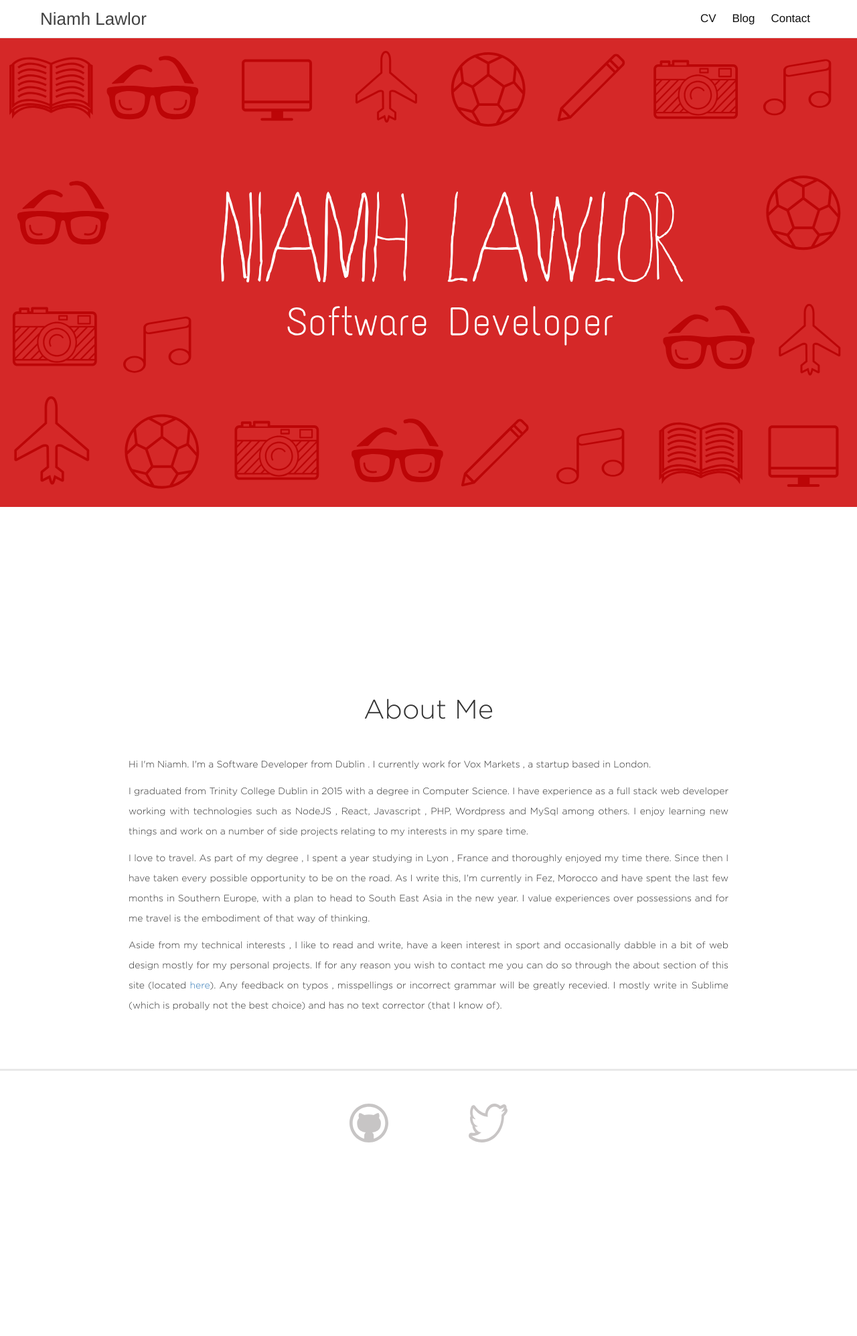
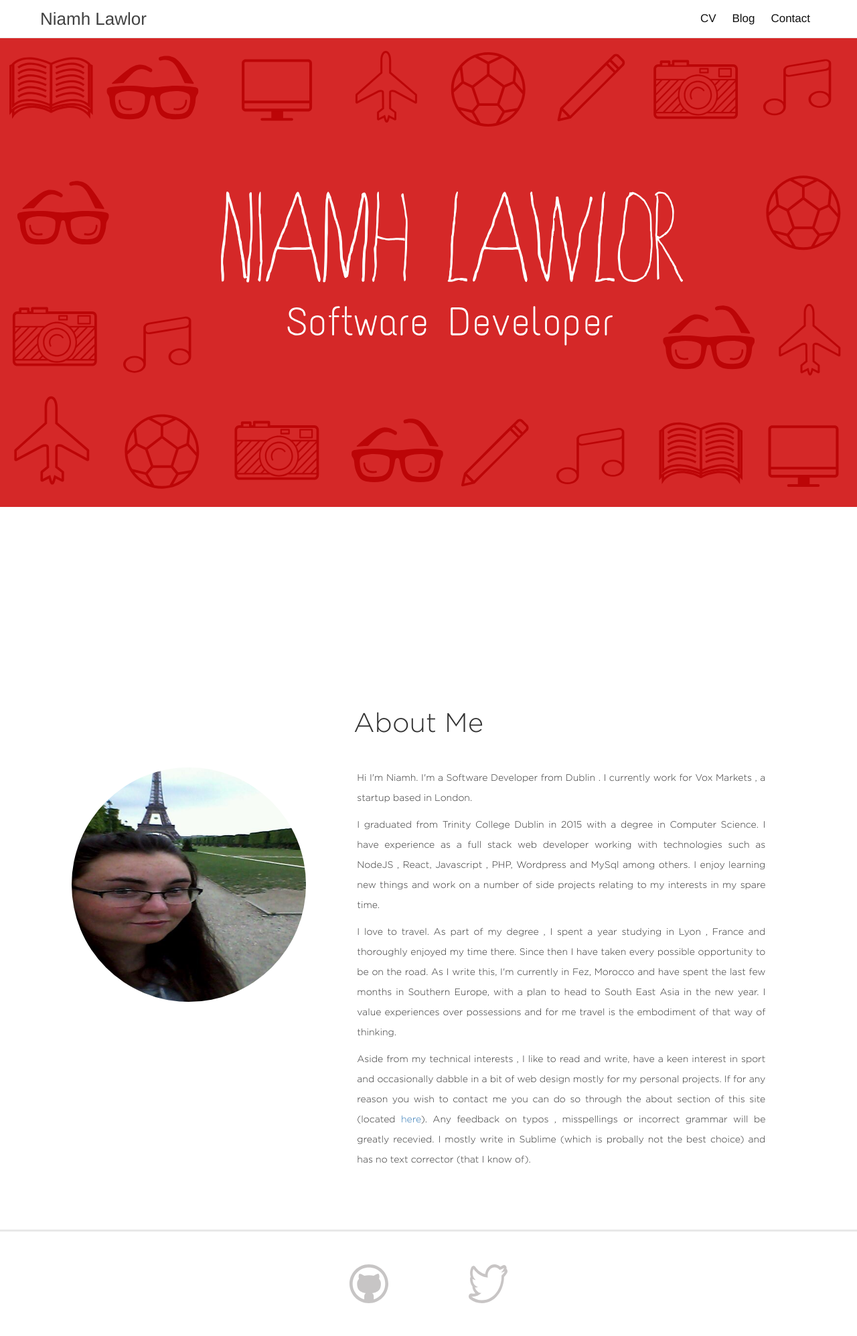
Before and after one commit to nileahtobhair/nileahtobhair.github.io, a Jekyll site: the page built from index.html, in a window 1280 px wide. Shown: the whole page at 67% size. Built offline with Jekyll 4.4.1, drawn with Linux system fonts in a browser that asks for light colours; the list of posts is cut into pages by our own code; before the commit the page ends 1755 px from its top, so only the background shows below that.

Commit message:
change layout for about section

```diff
--- a/_sass/_layout.scss
+++ b/_sass/_layout.scss
@@ -111,7 +111,7 @@ h1#about-me{
     font-family: gotham;
     line-height: 30px;
     text-align: justify;
-    width:70%;
+    width:100%;
     margin: 80px auto;
     @media screen and ( max-width: 599px ){
         width:90%;
@@ -119,6 +119,11 @@ h1#about-me{
         text-align: center;
     }
 
+}
+.about-profile{
+    width:350px;
+    height:350px;
+    border-radius:50%;
 }
 /* end of about page */
 
--- a/index.html
+++ b/index.html
@@ -6,8 +6,13 @@ layout: default
 		<div class="home">
 			<img src="assets/backer.svg"/>
 	    </div>
-		<div class='about-page'>
+
+		<div class='about-page row'>
 			<h1 id='about-me'>About Me</h1>
+			<div class='col-md-4 col-md-offset-1 col-xs-12'>
+				<img class='about-profile' src='pics/profil.jpg'/>
+			</div>
+			<div class='col-md-6 col-xs-12'>
 				<p>Hi I'm Niamh. I'm a Software Developer from Dublin . I currently work for Vox Markets , a startup based in London.</p>
 				<p>I graduated from Trinity College Dublin in 2015 with a degree in Computer Science. I have experience as a full stack web developer working with technologies such as NodeJS , React, Javascript , PHP, Wordpress and MySql among others. I enjoy learning new things and work on a number of side projects relating to my interests in my spare time.</p>
 				<p>
@@ -19,6 +24,7 @@ layout: default
 				Any feedback on typos , misspellings or incorrect grammar will be greatly recevied. I mostly write in Sublime (which is probally not the best choice) and has no text corrector (that I know of).
 				</p>
 			</div>
+		</div>
 
 	</body>
 <html>
```
Lines whose indentation alone changed are shown as unchanged.
